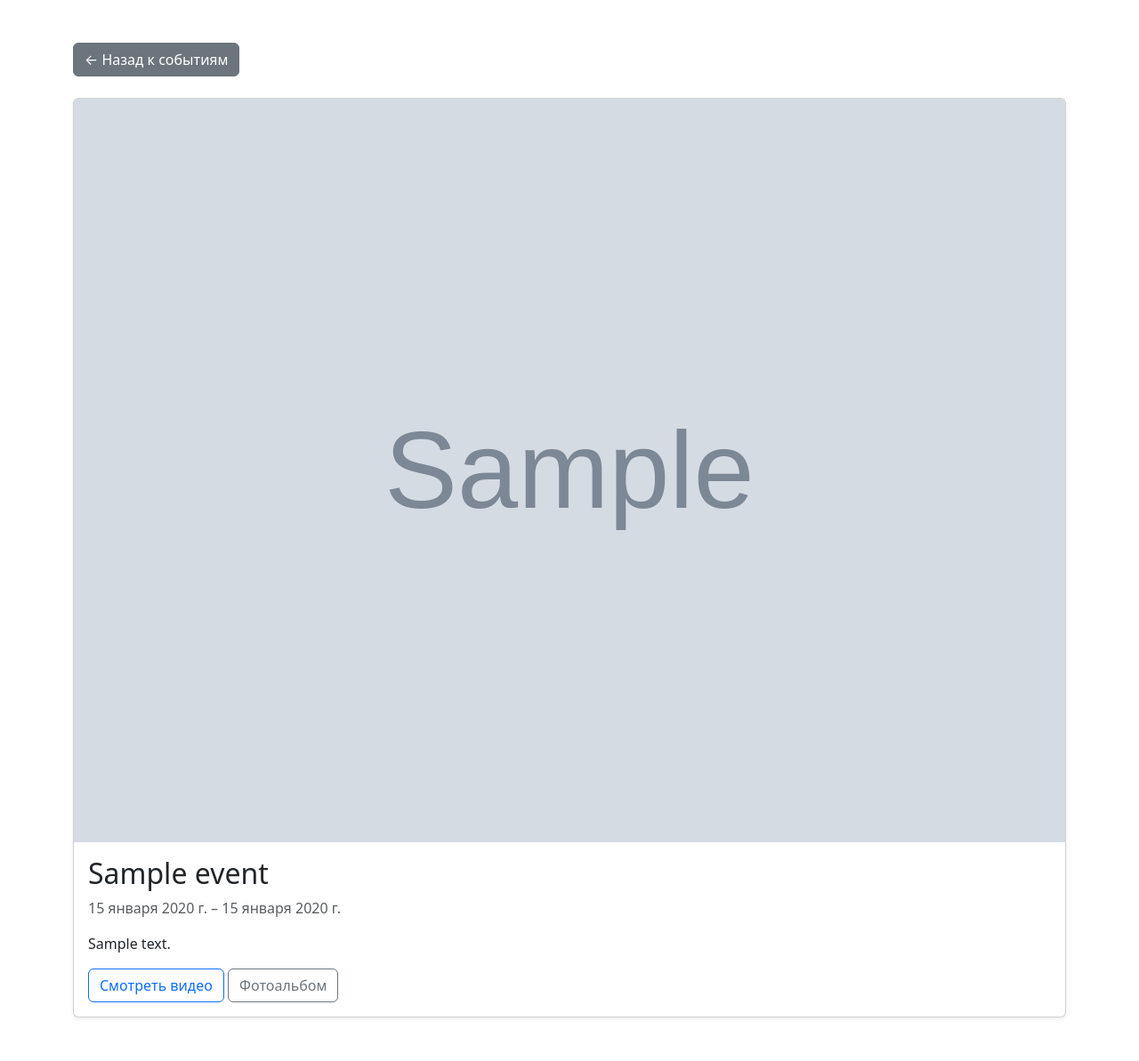
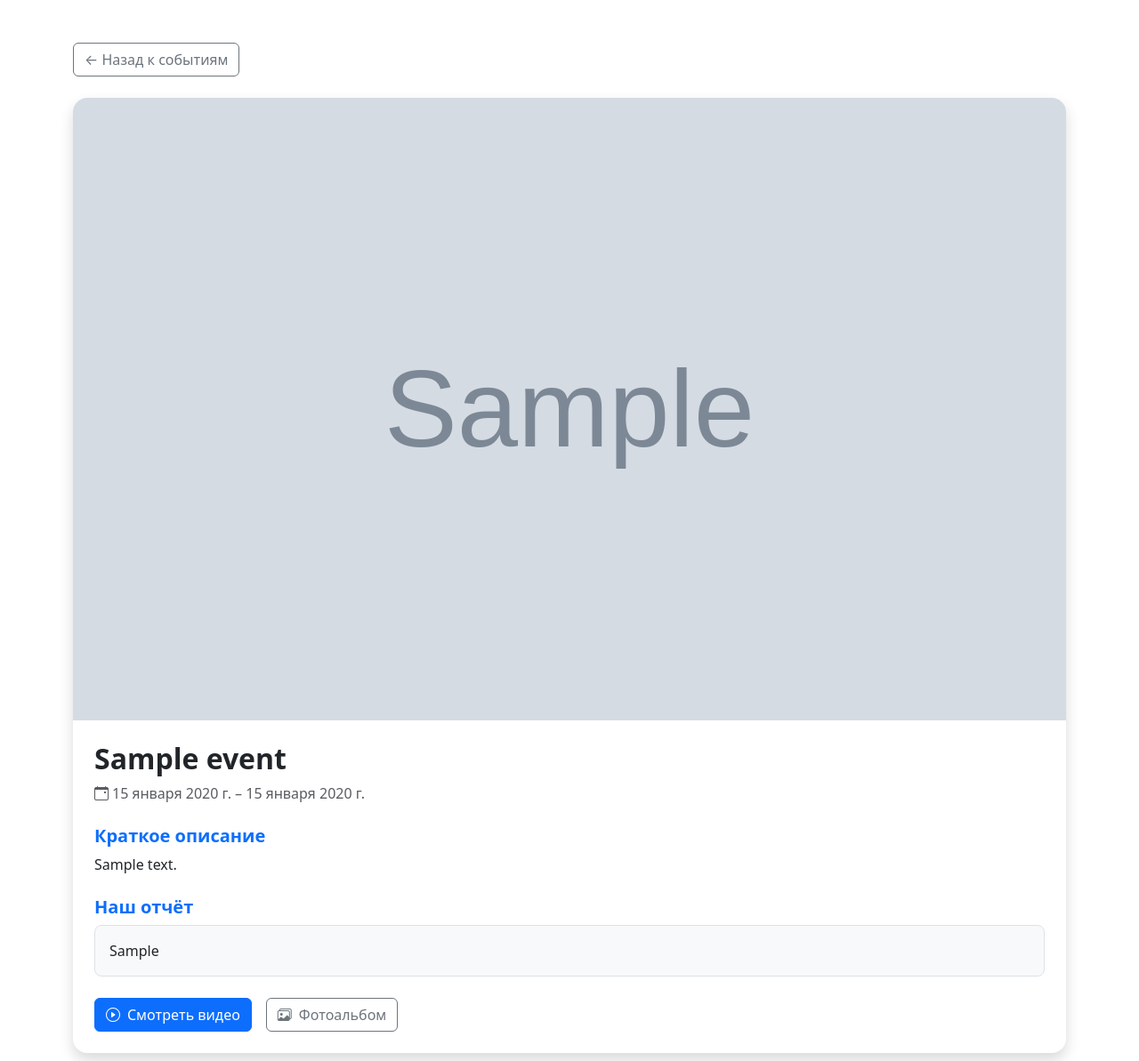
Before and after one commit to alexkorrun/runningtourism, a Django app: page /events/1/ in a window 1280 px wide. Shown: the part 96-1289 px from the top of the page at 89% size. Run offline with Django 5.2, Linux system fonts and the light colour scheme; tables that the repository leaves empty hold one stand-in row (values such as "Sample post"); grey boxes marked "Sample" are stand-in pictures.

Commit message:
рефакторинг каталога

```diff
--- a/app/running/templates/running/event_detail.html
+++ b/app/running/templates/running/event_detail.html
@@ -3,23 +3,43 @@
 
 {% block content %}
 <div class="container py-5">
-    <a href="{% url 'events' %}" class="btn btn-secondary mb-4">← Назад к событиям</a>
-    <div class="card shadow-sm">
+    <a href="{% url 'events' %}" class="btn btn-outline-secondary mb-4">
+        ← Назад к событиям
+    </a>
+    <div class="card shadow border-0 rounded-4 overflow-hidden">
         {% if event.event_foto %}
-            <img src="{{ event.event_foto.image.url }}" class="card-img-top" alt="{{ event.event_name }}">
+            <div style="height: 700px; overflow: hidden;">
+                <img src="{{ event.event_foto.image.url }}"
+                     alt="{{ event.event_name }}"
+                     class="w-100 h-100 object-fit-cover">
+            </div>
+        {% endif %}
+        <div class="card-body p-4">
+            <h2 class="card-title fw-bold mb-2">{{ event.event_name }}</h2>
+            <p class="text-muted mb-4"><i class="bi bi-calendar-event me-1"></i>{{ event.event_date1 }} – {{ event.event_date2 }}</p>
 
-        {% endif %}
-        <div class="card-body">
-            <h2 class="card-title">{{ event.event_name }}</h2>
-            <p class="text-muted">{{ event.event_date1 }} – {{ event.event_date2 }}</p>
-            <p class="card-text">{{ event.event_description }}</p>
+            <h5 class="text-primary fw-semibold">Краткое описание</h5>
+            <p class="mb-4">{{ event.event_description }}</p>
 
-            {% if event.event_video %}
-                <a href="{{ event.event_video }}" target="_blank" class="btn btn-outline-primary">Смотреть видео</a>
+            {% if event.event_report %}
+                <h5 class="text-primary fw-semibold">Наш отчёт</h5>
+                <div class="bg-light p-3 rounded-3 border mb-4">
+                    {{ event.event_report }}
+                </div>
             {% endif %}
-            {% if event.event_album %}
-                <a href="{{ event.event_album }}" target="_blank" class="btn btn-outline-secondary">Фотоальбом</a>
-            {% endif %}
+
+            <div class="d-flex flex-wrap gap-3">
+                {% if event.event_video %}
+                    <a href="{{ event.event_video }}" target="_blank" class="btn btn-primary d-flex align-items-center gap-2">
+                        <i class="bi bi-play-circle"></i> Смотреть видео
+                    </a>
+                {% endif %}
+                {% if event.event_album %}
+                    <a href="{{ event.event_album }}" target="_blank" class="btn btn-outline-secondary d-flex align-items-center gap-2">
+                        <i class="bi bi-images"></i> Фотоальбом
+                    </a>
+                {% endif %}
+            </div>
         </div>
     </div>
 </div>
--- a/app/running/views.py
+++ b/app/running/views.py
@@ -34,7 +34,6 @@ class EventView(ListView):
         if event_type in ['0', '1']:
             year_queryset = year_queryset.filter(event_type=event_type)
 
-        # ⚠️ Используем только .dates() — БЕЗ values_list
         years = year_queryset.dates('event_date1', 'year')
         context['years'] = sorted({d.year for d in years}, reverse=True)
 
```
